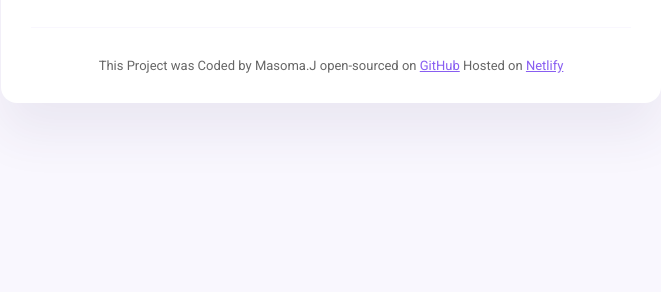
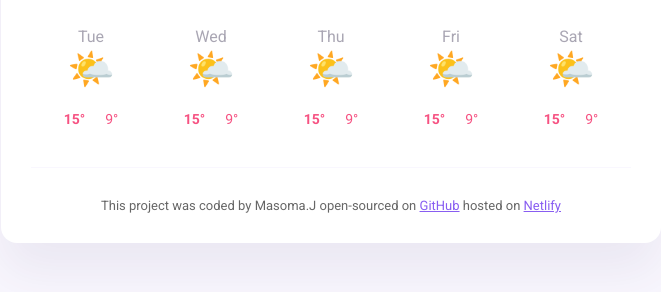
Before and after one commit to Jafari-GitHub/HavaDurumu-App, a plain HTML site: page index.html in a window 1280 px wide. Shown: the part 264-556 px from the top of the page, without its empty margins (309-970 px from the left). Drawn offline with nearby package versions, Linux system fonts and the light colour scheme; no server answers.

Commit message:
Injected the forecast from JavaScript

```diff
--- a/index.html
+++ b/index.html
@@ -45,9 +45,10 @@
             <div class="weather-app-unit">C°</div>
           </div>
         </div>
+        <div class="weather-forcast" id="forecast"></div>
       </main>
       <footer>
-        This Project was Coded by
+        This project was coded by
         <a href="https://github.com/Jafari-GitHub" target="_blank"></a> Masoma.J
         open-sourced on
         <a
@@ -55,7 +56,7 @@
           target="_blank"
           >GitHub</a
         >
-        Hosted on
+        hosted on
         <a
           href="https://app.netlify.com/teams/jafari-github/sites"
           target="_blank"
--- a/src/script.js
+++ b/src/script.js
@@ -46,7 +46,31 @@ function handleSearchSubmit(event) {
   let searchInput = document.querySelector("#search-form-input");
   searchCity(searchInput.value);
 }
+function displayForecast() {
+  let forecastElement = document.querySelector("#forecast");
+  let days = ["Tue", "Wed", "Thu", "Fri", "Sat"];
+  let forecastHTML = "";
+  days.forEach(function (day) {
+    forecastHTML =
+      forecastHTML +
+      `<div class="weather-forcast-day">
+      <div class="weather-forcast-date">${day}</div>
+      <div class="weather-forcast-icon">🌤️</div>
+      <div class="weather-forcast-temperatures">
+        <div class="weather-forcast-temperature">
+          <strong>15°</strong>
+        </div>
+        <div class="weather-forcast-temperature">9°</div>
+      </div>
+      </div>
+
+
+  `;
+  });
+  forecastElement.innerHTML = forecastHTML;
+}
 
 let searchFormElement = document.querySelector("#search-form");
 searchFormElement.addEventListener("submit", handleSearchSubmit);
 searchCity("Kabul");
+displayForecast();
--- a/src/style.css
+++ b/src/style.css
@@ -70,6 +70,33 @@ main {
   margin-top: 6px;
   font-size: 28px;
 }
+.weather-forcast {
+  display: flex;
+  justify-content: space-around;
+  margin-top: 30px;
+}
+.weather-forcast-date {
+  text-align: center;
+  color: rgba(39, 33, 66, 0.4);
+  font-size: 16px;
+  line-height: 20px;
+}
+.weather-forcast-icon {
+  font-size: 38px;
+  text-align: center;
+  margin-bottom: 10px;
+}
+.weather-forcast-temperatures {
+  text-align: center;
+  margin-top: 10px;
+  font-size: 14px;
+  color: #f65282;
+  display: flex;
+  justify-content: center;
+}
+.weather-forcast-temperature {
+  padding: 10px;
+}
 footer {
   border-top: 1px solid #f9f7fe;
   padding: 30px 0 0;
```
